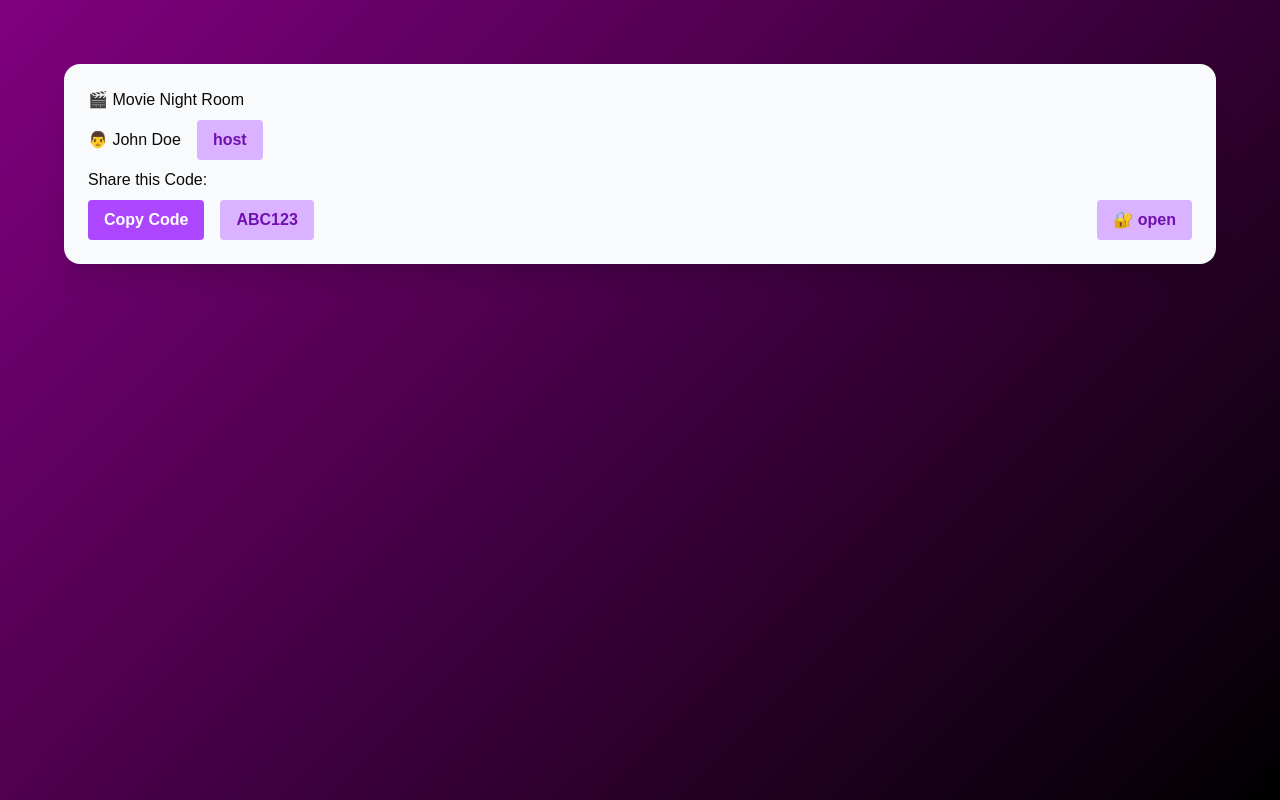
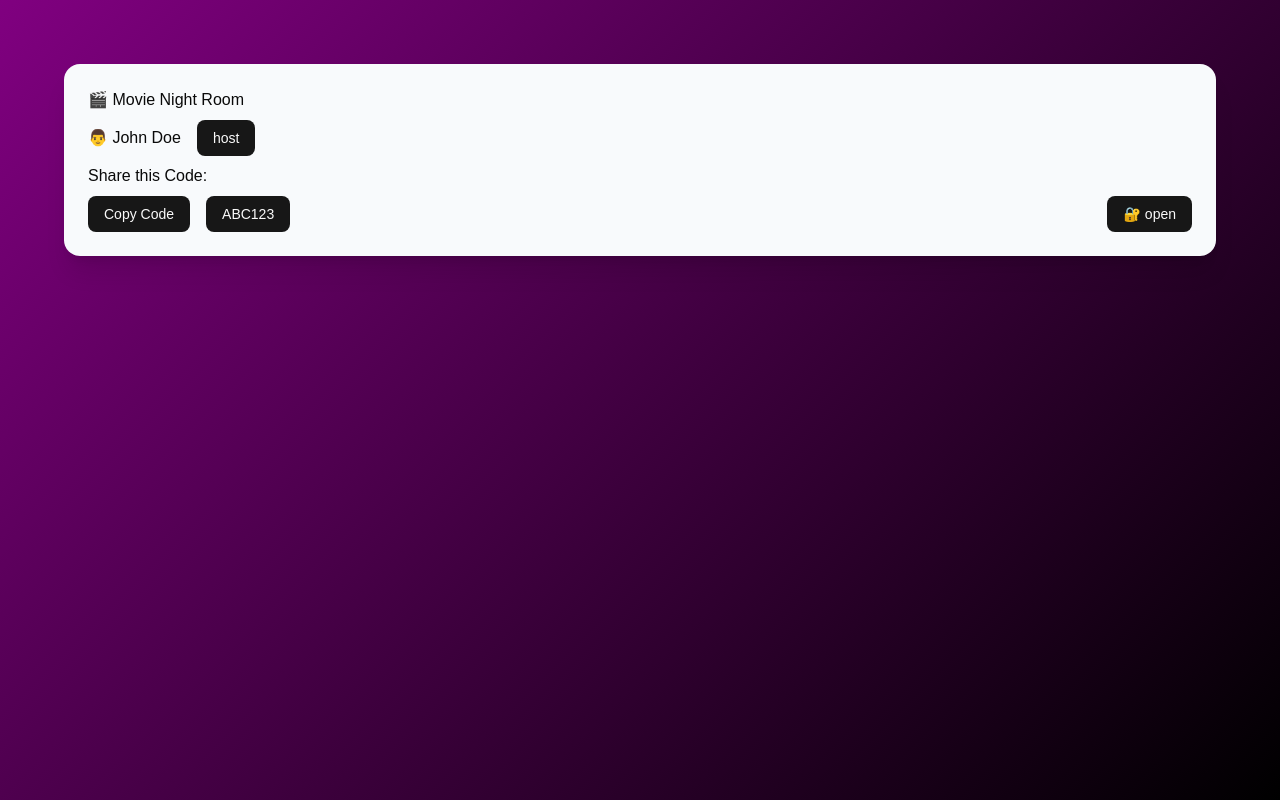
Before and after one commit to RickBarretto/movie-night, a Next.js app in the folder frontend/: page /room in a window 1280 px wide. Built offline with nearby package versions, Linux system fonts and the light colour scheme.

Commit message:
Style: Adopt Shadcn button for Room Page

```diff
--- a/frontend/src/pages/room.tsx
+++ b/frontend/src/pages/room.tsx
@@ -4,7 +4,7 @@ import { useHost, useUsername } from "@/hooks/useUser"
 import { useRoom } from "@/hooks/useRoom"
 
 import { Card } from "@/components/Card"
-import { Button, FakeButton } from "@/components/Button"
+import { Button } from "@/components/ui/button"
 
 
 export default function RoomPage() {
@@ -58,7 +58,7 @@ function UserInfo({ user }: { user: User }) {
   return (
     <div className="flex justify-start align-center my-2 gap-4">
       <span className="my-auto">👨 {user.name}</span>
-      <FakeButton>{user.role}</FakeButton>
+      <Button>{user.role}</Button>
     </div>
   )
 }
@@ -69,12 +69,15 @@ function ShareSection({ room }: { room: Room }) {
       <p>Share this Code:</p>
       <div className="flex justify-between align-center">
         <div className="flex justify-center align-center my-auto gap-4">
-          <Button onClick={() => navigator.clipboard.writeText(room.code)}>
+          <Button
+            className="cursor-pointer"
+            onClick={() => navigator.clipboard.writeText(room.code)}
+          >
             Copy Code
           </Button>
-          <FakeButton>{ room.code }</FakeButton>
+          <Button>{ room.code }</Button>
         </div>
-        <FakeButton>🔐 { room.status }</FakeButton>
+        <Button>🔐 { room.status }</Button>
       </div>
     </div>
   )
```
